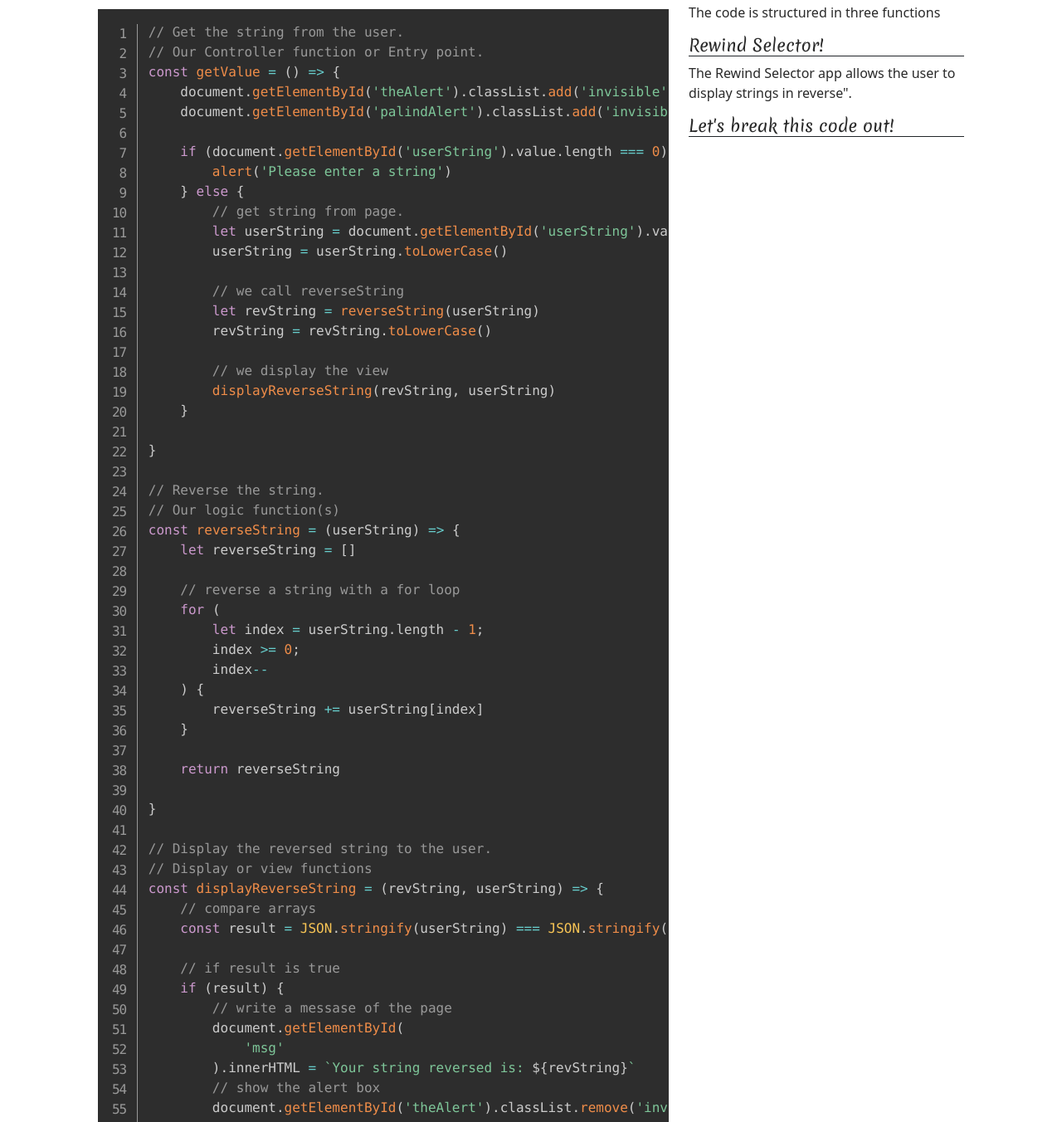
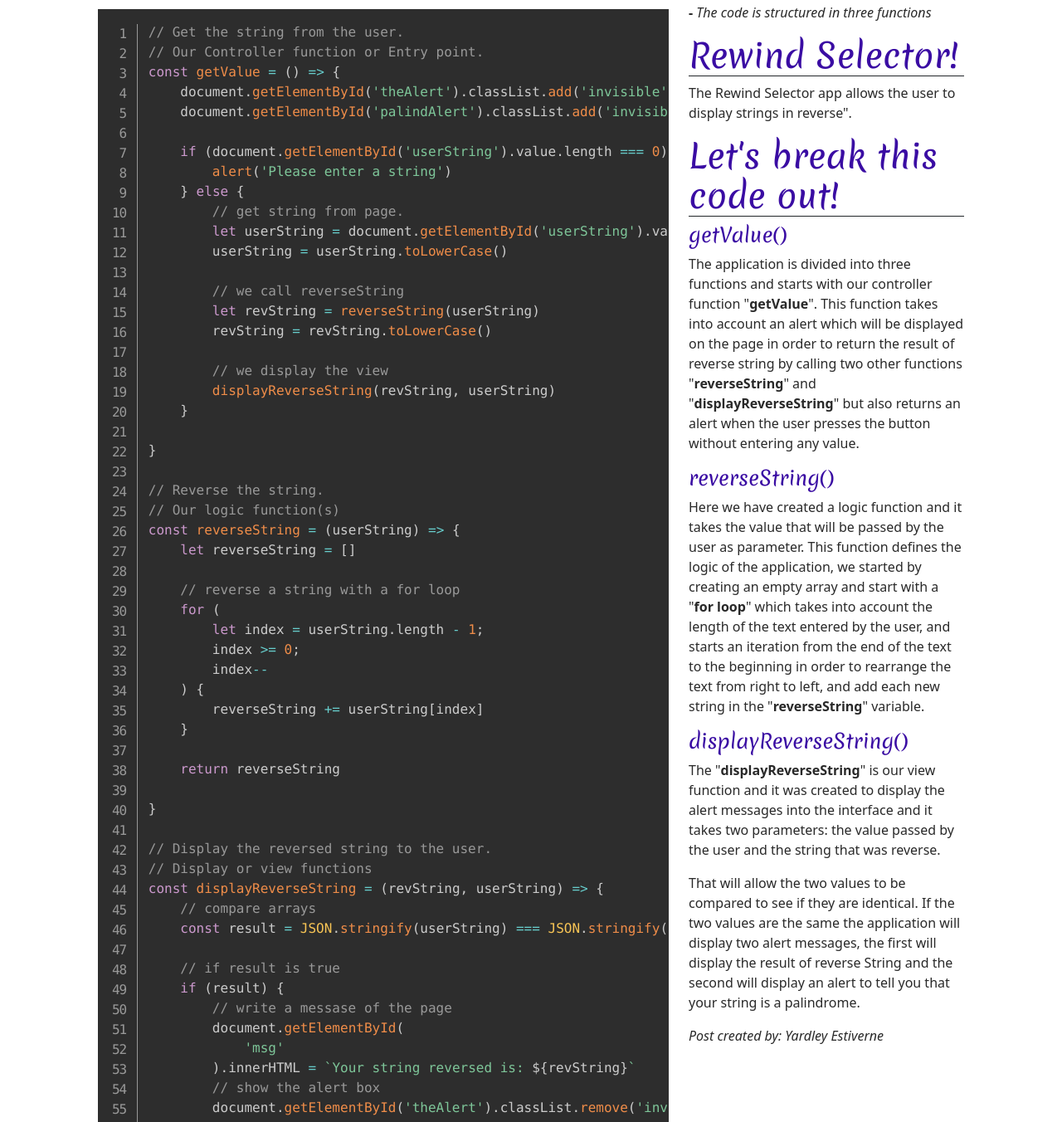
Before and after one commit to fyardlest1/Rewind-selector, a plain HTML site: page code.html in a window 1280 px wide. Shown: the part 116-1468 px from the top of the page at 83% size. Drawn offline with nearby package versions, Linux system fonts and the light colour scheme; a web font is replaced by a local one.

Commit message:
Update the code page
Update the code page to explain how the functions are working.

```diff
--- a/code.html
+++ b/code.html
@@ -137,10 +137,30 @@
                    </pre>
                </div>
                <div class="col-lg-4">
-                    <p>The code is structured in three functions</p>
-                    <h5 class="border-1 border-bottom border-dark logoFont">Rewind Selector!</h5>
+                    <p><strong>-</strong> <em>The code is structured in three functions</em></p>
+                    <h5 class="border-1 border-bottom border-dark logoFont display-6">Rewind Selector!</h5>
                     <p>The Rewind Selector app allows the user to display strings in reverse".</p>
-                    <h5 class="border-1 border-bottom border-dark logoFont">Let's break this code out!</h5>
+                    <h5 class="border-1 border-bottom border-dark logoFont display-6">Let's break this code out!</h5>
+                    <h4 class='logoFont'>getValue()</h4>
+                    <p>The application is divided into three functions and starts with our controller function "<strong>getValue</strong>".
+                        This function takes into account an alert which will be displayed on the page in order to return the result of reverse string
+                        by calling two other functions "<strong>reverseString</strong>" and "<strong>displayReverseString</strong>"
+                        but also returns an alert when the user presses the button without entering any value.
+                    </p>
+                    <h4 class='logoFont'>reverseString()</h4>
+                    <p>Here we have created a logic function and it takes the value that will be passed by the user as parameter. This function defines the logic of the application, we started by creating an empty array
+                        and start with a "<strong>for loop</strong>" which takes into account the length of the text entered by the user,
+                        and starts an iteration from the end of the text to the beginning in order to rearrange the text from right to left,
+                        and add each new string in the "<strong>reverseString</strong>" variable.
+                    </p>
+                    <h4 class='logoFont'>displayReverseString()</h4>
+                    <p>The "<strong>displayReverseString</strong>" is our view function and it was created to display the alert messages into the interface
+                        and it takes two parameters: the value passed by the user and the string that was reverse.
+                    </p>
+                    <p>That will allow the two values to be compared to see if they are identical.
+                        If the two values are the same the application will display two alert messages,
+                        the first will display the result of reverse String and the second will display an alert to tell you that your string is a palindrome.</p>
+                    <cite>Post created by: Yardley Estiverne</cite>
                </div>
            </div>
        </div>
--- a/css/site.css
+++ b/css/site.css
@@ -16,7 +16,7 @@ body {
 }
 
 nav {
-    background-color: var(--dark-blue-color)
+    background-color: var(--dark-color)
 }
 
 main>.container {
@@ -24,7 +24,7 @@ main>.container {
 }
 
 h1, h2, h3, h4, h5, h6 {
-    color: var(--dark-color)
+    color: var(--secondary-color)
 }
 
 .img-size {
@@ -62,7 +62,7 @@ pre[class="language-"]  {
 }
 
 footer {
-    background-color: var(--dark-blue-color);
+    background-color: var(--dark-color);
     padding-right: 1rem;
 }
 
```
